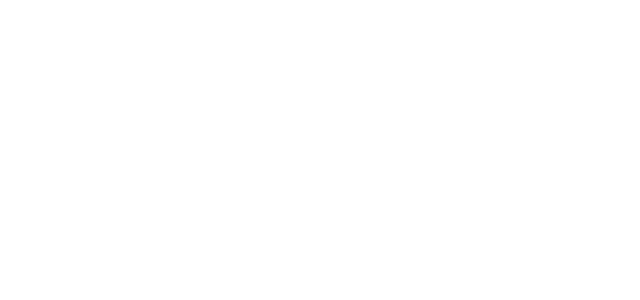
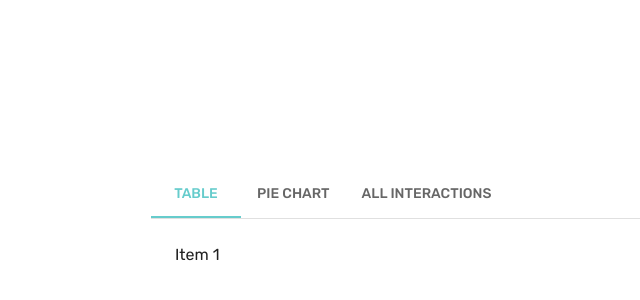
Before and after one commit to CarlosReinoso/substantive-dev-test, a Next.js app: page / in a window 1280 px wide. Shown: the part 90-390 px from the top of the page, without its empty margins (105-745 px from the left). Built offline with nearby package versions, Linux system fonts and the light colour scheme.

Commit message:
set up tab views

```diff
--- a/package.json
+++ b/package.json
@@ -14,6 +14,7 @@
     "@emotion/react": "latest",
     "@emotion/styled": "latest",
     "@mui/icons-material": "latest",
+    "@mui/lab": "5.0.0-alpha.148",
     "@mui/material": "latest",
     "@mui/x-data-grid": "^6.16.2",
     "next": "latest",
--- a/src/app/page.tsx
+++ b/src/app/page.tsx
@@ -1,14 +1,19 @@
 import * as React from "react";
 import Box from "@mui/material/Box";
-import Grid from "@mui/material/Unstable_Grid2";
-import Drawer from "@mui/material/Drawer";
-import Typography from "@mui/material/Typography";
-import List from "@mui/material/List";
-import ListItem from "@mui/material/ListItem";
-import Alert from "@mui/material/Alert";
-import AlertTitle from "@mui/material/AlertTitle";
-import MediaCard from "@/components/MediaCard";
+import SectorDataTabs from "@/components/SectorsData/SectorsDataTabs";
 
 export default function HomePage() {
-  return <Box sx={{ display: "flex" }}></Box>;
+  return (
+    <Box
+      sx={{
+        display: "flex",
+        flexDirection: "column",
+        justifyContent: "center",
+        alignItems: "center",
+        height: "80vh",
+      }}
+    >
+      <SectorDataTabs />
+    </Box>
+  );
 }
--- /dev/null
+++ b/src/components/SectorsData/AllInteractionsTab.tsx
@@ -0,0 +1,5 @@
+import { TabPanel } from "@mui/lab";
+
+export default function AllInteractionsTab() {
+  return <TabPanel value="3">Item 3</TabPanel>;
+}
--- /dev/null
+++ b/src/components/SectorsData/PieChartTab.tsx
@@ -0,0 +1,5 @@
+import { TabPanel } from "@mui/lab";
+
+export default function PieChartTab() {
+  return <TabPanel value="2">Item 2 </TabPanel>;
+}
--- /dev/null
+++ b/src/components/SectorsData/SectorsDataTabs.tsx
@@ -0,0 +1,37 @@
+"use client";
+import * as React from "react";
+import Box from "@mui/material/Box";
+import Tab from "@mui/material/Tab";
+import TabContext from "@mui/lab/TabContext";
+import TabList from "@mui/lab/TabList";
+import TableTab from "./TableTab";
+import PieChartTab from "./PieChartTab";
+import AllInteractionsTab from "./AllInteractionsTab";
+
+export default function SectorsDataTabs() {
+  const [value, setValue] = React.useState("1");
+
+  const handleChange = (event: React.SyntheticEvent, newValue: string) => {
+    setValue(newValue);
+  };
+
+  return (
+    <Box sx={{ width: "60%", typography: "body1" }}>
+      <TabContext value={value}>
+        <Box sx={{ borderBottom: 1, borderColor: "divider" }}>
+          <TabList
+            sx={{ display: "flex", justifyContent: "center" }}
+            onChange={handleChange}
+          >
+            <Tab label="Table" value="1" />
+            <Tab label="Pie Chart" value="2" />
+            <Tab label="All Interactions" value="3" />
+          </TabList>
+        </Box>
+        <TableTab />
+        <PieChartTab />
+        <AllInteractionsTab />
+      </TabContext>
+    </Box>
+  );
+}
--- /dev/null
+++ b/src/components/SectorsData/TableTab.tsx
@@ -0,0 +1,5 @@
+import { TabPanel } from "@mui/lab";
+
+export default function TableTab() {
+  return <TabPanel value="1">Item 1</TabPanel>;
+}
--- a/src/components/ThemeRegistry/theme.ts
+++ b/src/components/ThemeRegistry/theme.ts
@@ -1,15 +1,20 @@
-import { Rubik } from 'next/font/google';
-import { createTheme } from '@mui/material/styles';
+import { Rubik } from "next/font/google";
+import { createTheme } from "@mui/material/styles";
 
 const rubik = Rubik({
-  weight: ['300', '400', '500', '700'],
-  subsets: ['latin'],
-  display: 'swap',
+  weight: ["300", "400", "500", "700"],
+  subsets: ["latin"],
+  display: "swap",
 });
+
+const primaryColour = "#66CCCC";
 
 const theme = createTheme({
   palette: {
-    mode: 'light',
+    mode: "light",
+    primary: {
+      main: primaryColour,
+    },
   },
   typography: {
     fontFamily: rubik.style.fontFamily,
@@ -18,8 +23,8 @@
     MuiAlert: {
       styleOverrides: {
         root: ({ ownerState }) => ({
-          ...(ownerState.severity === 'info' && {
-            backgroundColor: '#60a5fa',
+          ...(ownerState.severity === "info" && {
+            backgroundColor: "#60a5fa",
           }),
         }),
       },
```
Also changed, not shown: src/app/starred/page.tsx (deleted, +0 -23 lines), src/app/tasks/page.tsx (deleted, +0 -23 lines), src/components/MediaCard.tsx (deleted, +0 -37 lines), 1 other file (tests, documents, lock files or other folders).
